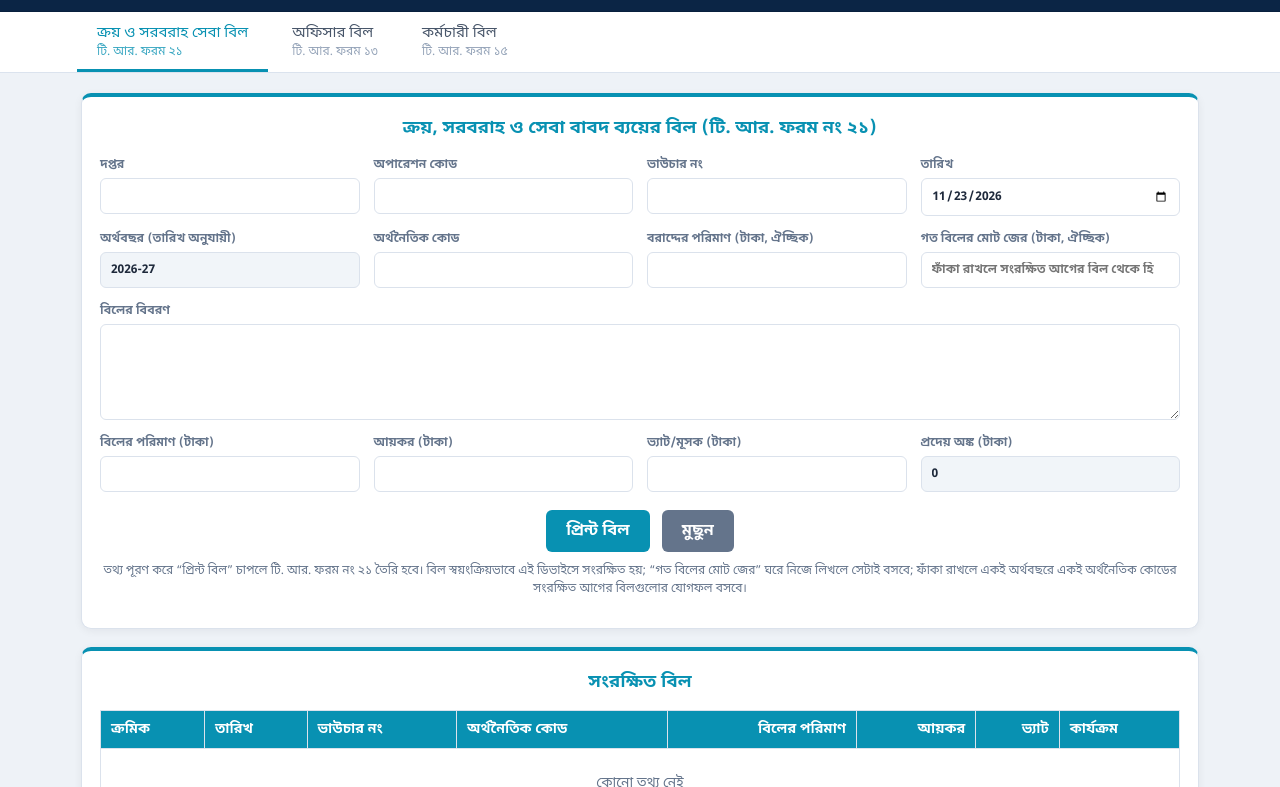
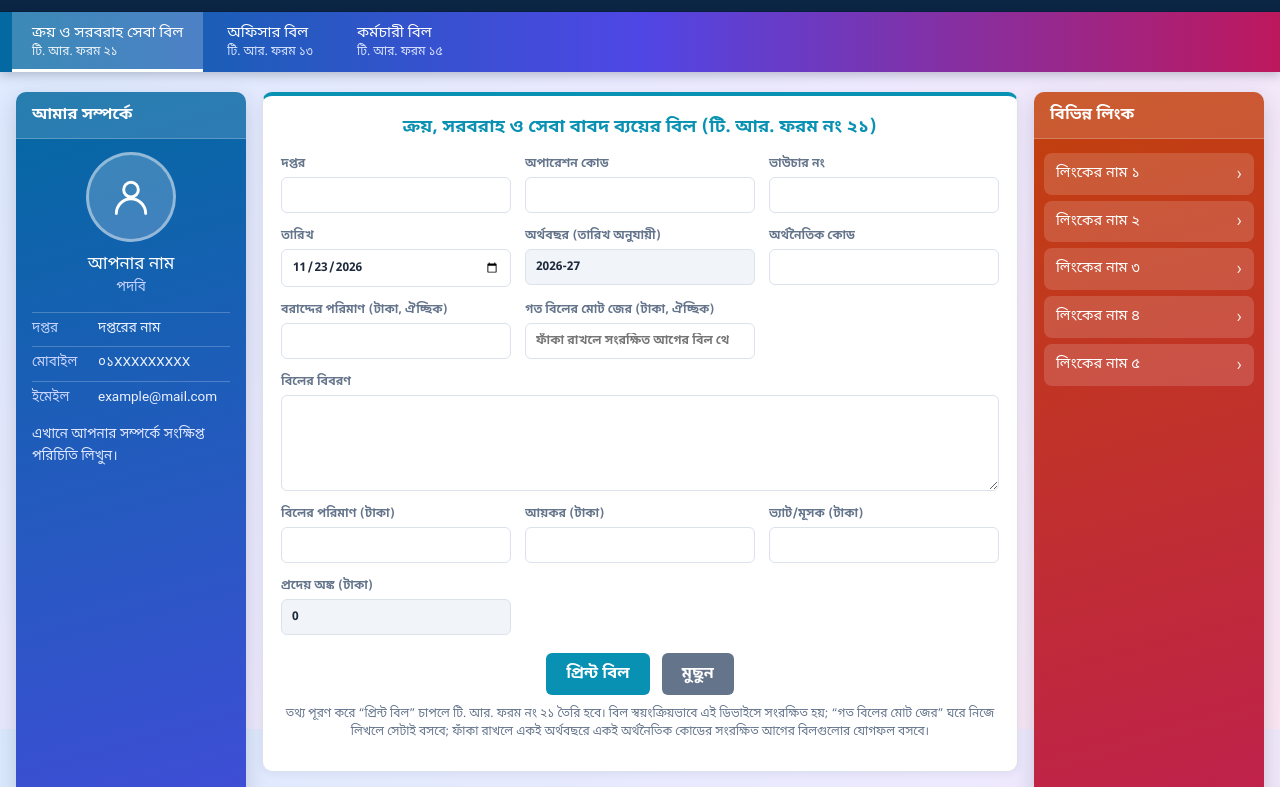
Before and after one commit to wdmanowar/Bill-Making, a plain HTML site: page index.html in a window 1280 px wide. Shown: the part 71-858 px from the top of the page. Drawn offline with Linux system fonts and the light colour scheme; a web font is replaced by a local one.

Commit message:
Update index.html

```diff
--- a/index.html
+++ b/index.html
@@ -218,7 +218,7 @@ body,button,input,select,textarea{font-family:"SolaimanLipi","Noto Sans Bengali"
 body{font-size:16px}
 /* ---- Header ---- */
 header{background:#0b2545;color:#fff;text-align:left;padding:0;border-bottom:1px solid #08203d}
-header .hi{max-width:1150px;margin:0 auto;padding:16px;display:flex;align-items:center;justify-content:space-between;gap:16px}
+header .hi{max-width:1500px;margin:0 auto;padding:16px;display:flex;align-items:center;justify-content:space-between;gap:16px}
 header .brand{display:flex;align-items:center;gap:14px;min-width:0}
 header .logo{flex:0 0 auto;width:48px;height:48px;border-radius:10px;background:#fff;display:flex;align-items:center;justify-content:center}
 header h1{margin:0;font-size:24px;line-height:1.3;letter-spacing:0}
@@ -226,7 +226,7 @@ header p{margin:1px 0 0;font-size:13px;line-height:1.4;color:#b9c7de;opacity:1}
 #st{margin:0;flex:0 0 auto;font-size:12.5px;padding:5px 12px;border-radius:4px;background:transparent;border:1px solid rgba(255,255,255,.28);color:#d5deee}
 #st::before{content:"";display:inline-block;width:7px;height:7px;border-radius:50%;background:#34d399;margin-right:8px;vertical-align:middle}
 /* ---- Tabs ---- */
-nav{position:sticky;top:0;z-index:20;display:flex;justify-content:flex-start;flex-wrap:nowrap;overflow-x:auto;gap:4px;padding:0 max(12px,calc((100% - 1150px)/2 + 12px));background:#fff;border-bottom:1px solid #dbe3ee;box-shadow:none;scrollbar-width:none}
+nav{position:sticky;top:0;z-index:20;display:flex;justify-content:flex-start;flex-wrap:nowrap;overflow-x:auto;gap:4px;padding:0 max(12px,calc((100% - 1500px)/2 + 12px));background:#fff;border-bottom:1px solid #dbe3ee;box-shadow:none;scrollbar-width:none}
 nav::-webkit-scrollbar{display:none}
 nav button{flex:0 0 auto;display:flex;flex-direction:column;align-items:flex-start;gap:0;min-width:0;white-space:nowrap;padding:11px 20px 9px;border:0;border-bottom:3px solid transparent;border-radius:0;background:transparent;color:#475569;font-size:15px;font-weight:400;line-height:1.35;box-shadow:none;transform:none}
 nav button small{font-size:12px;color:#94a3b8}
@@ -244,6 +244,66 @@ header p{font-size:12px}
 nav{padding:0 6px}
 nav button{padding:9px 14px 7px;font-size:14px}
 }
+/* ---- Layout: left sidebar | main | right sidebar ---- */
+.lay{max-width:1500px;margin:20px auto;padding:0 16px;display:grid;grid-template-columns:230px minmax(0,1fr) 230px;gap:16px;align-items:start}
+.lay main{max-width:none;margin:0;padding:0}
+aside{position:sticky;top:76px;background:#fff;border:1px solid #dbe3ee;border-radius:10px;overflow:hidden;box-shadow:0 1px 3px rgba(15,23,42,.05)}
+aside h3{margin:0;padding:11px 16px;font-size:16px;color:#0b2545;background:#f4f7fb;border-bottom:1px solid #dbe3ee}
+aside .ab{padding:16px;font-size:14.5px;line-height:1.6;color:#334155}
+.pf{width:84px;height:84px;margin:0 auto 12px;border-radius:50%;background:#e8eef7;display:flex;align-items:center;justify-content:center;overflow:hidden}
+.pf img{width:100%;height:100%;object-fit:cover}
+.pn2{text-align:center;font-size:17px;color:#0b2545;margin:0}
+.pd{text-align:center;color:#64748b;font-size:13.5px;margin:0 0 12px}
+.ai{display:flex;gap:8px;padding:6px 0;border-top:1px solid #eef2f7;font-size:13.5px}
+.ai span:first-child{flex:0 0 58px;color:#64748b}
+.ai span:last-child{min-width:0;word-break:break-word}
+.at{margin:10px 0 0;font-size:13.5px;color:#475569}
+.lk{list-style:none;margin:0;padding:6px 0}
+.lk a{display:flex;align-items:center;justify-content:space-between;gap:8px;padding:10px 16px;color:#1e3a8a;text-decoration:none;font-size:14.5px;border-left:3px solid transparent}
+.lk a::after{content:"\203A";color:#94a3b8;font-size:18px;line-height:1}
+.lk a:hover{background:#f4f7fb;border-left-color:#1e3a8a}
+.lk li+li{border-top:1px solid #eef2f7}
+@media(max-width:1200px){
+.lay{display:flex;flex-direction:column;gap:14px}
+.lay main{order:1}
+.lay aside.al{order:2}
+.lay aside.ar{order:3}
+aside{position:static}
+}
+@media(max-width:640px){.lay{margin:12px auto;padding:0 10px}}
+@media print{.lay{display:none!important}}
+body.rp .lay{display:none!important}
+/* ---- Colors: gradient canvas + colorful sidebars ---- */
+body{background:linear-gradient(135deg,#dbeafe 0%,#ede9fe 48%,#fce7f3 100%) fixed;min-height:100vh}
+body.rp{background:#fff!important}
+aside{border:0;box-shadow:0 8px 22px rgba(30,41,59,.18);color:#fff}
+aside.al{background:linear-gradient(165deg,#0369a1 0%,#4f46e5 100%)}
+aside.ar{background:linear-gradient(165deg,#c2410c 0%,#be185d 100%)}
+aside h3{background:rgba(255,255,255,.14);color:#fff;border-bottom:1px solid rgba(255,255,255,.22)}
+aside .ab{color:#eef2ff}
+.pf{background:rgba(255,255,255,.2);box-shadow:0 0 0 3px rgba(255,255,255,.55)}
+.pf svg{stroke:#fff}
+.pn2{color:#fff}
+.pd{color:#c7d2fe}
+.ai{border-top:1px solid rgba(255,255,255,.22)}
+.ai span:first-child{color:#c7d2fe}
+.at{color:#e0e7ff}
+.lk{padding:8px 0}
+.lk a{color:#fff;margin:6px 10px;padding:10px 12px;border-radius:8px;background:rgba(255,255,255,.15);border-left:0}
+.lk a::after{color:#fff;opacity:.85}
+.lk a:hover{background:rgba(255,255,255,.3)}
+.lk li+li{border-top:0}
+/* ---- Colorful menu bar + taller sidebars ---- */
+nav{background:linear-gradient(90deg,#0369a1 0%,#4f46e5 50%,#be185d 100%);border-bottom:0;box-shadow:0 3px 10px rgba(30,41,59,.25)}
+nav button{color:#fff}
+nav button small{color:#dbe4ff}
+nav button:hover{background:rgba(255,255,255,.14);color:#fff}
+nav button.on{background:rgba(255,255,255,.22);color:#fff;border-bottom-color:#fff}
+nav button.on small{color:#fff;opacity:.9}
+@media(min-width:1201px){
+.lay{align-items:stretch}
+aside{position:static;min-height:calc(100vh - 170px)}
+}
 </style>
 </head>
 <body>
@@ -257,7 +317,34 @@ nav button{padding:9px 14px 7px;font-size:14px}
 </div>
 </header>
 <nav id="nav"></nav>
+<div class="lay">
+<aside class="al">
+<h3>আমার সম্পর্কে</h3>
+<div class="ab">
+<!-- ===== বাঁ পাশের সাইডবার: নিচের লেখাগুলো আপনার তথ্য দিয়ে বদলে নিন ===== -->
+<!-- ছবি দিতে চাইলে নিচের <div class="pf"> ভেতরের আইকনের জায়গায় লিখুন: <img src="photo.jpg" alt=""> (photo.jpg ফাইলটি index.html এর পাশে আপলোড করুন) -->
+<div class="pf"><svg width="44" height="44" viewBox="0 0 24 24" fill="none" stroke="#94a3b8" stroke-width="1.6" stroke-linecap="round" stroke-linejoin="round" aria-hidden="true"><circle cx="12" cy="8" r="4"/><path d="M4 21c0-4.4 3.6-8 8-8s8 3.6 8 8"/></svg></div>
+<p class="pn2">আপনার নাম</p>
+<p class="pd">পদবি</p>
+<div class="ai"><span>দপ্তর</span><span>দপ্তরের নাম</span></div>
+<div class="ai"><span>মোবাইল</span><span>০১XXXXXXXXX</span></div>
+<div class="ai"><span>ইমেইল</span><span>example@mail.com</span></div>
+<p class="at">এখানে আপনার সম্পর্কে সংক্ষিপ্ত পরিচিতি লিখুন।</p>
+</div>
+</aside>
 <main id="main"></main>
+<aside class="ar">
+<h3>বিভিন্ন লিংক</h3>
+<!-- ===== ডান পাশের সাইডবার: প্রতিটি লিংক একটা <li> লাইন। নাম ও href বদলান, নতুন লিংক যোগ করতে একটা <li> লাইন কপি করুন ===== -->
+<ul class="lk">
+<li><a href="https://example.com" target="_blank" rel="noopener">লিংকের নাম ১</a></li>
+<li><a href="https://example.com" target="_blank" rel="noopener">লিংকের নাম ২</a></li>
+<li><a href="https://example.com" target="_blank" rel="noopener">লিংকের নাম ৩</a></li>
+<li><a href="https://example.com" target="_blank" rel="noopener">লিংকের নাম ৪</a></li>
+<li><a href="https://example.com" target="_blank" rel="noopener">লিংকের নাম ৫</a></li>
+</ul>
+</aside>
+</div>
 <div id="rpt"></div>
 <div id="mo"><div class="card"><div id="mm" style="font-size:15px"></div><div class="bar"><button class="btn" id="my" style="background:#dc2626">মুছুন</button><button class="btn" id="mn" style="background:#64748b">বাতিল</button></div></div></div>
 <script>
```
